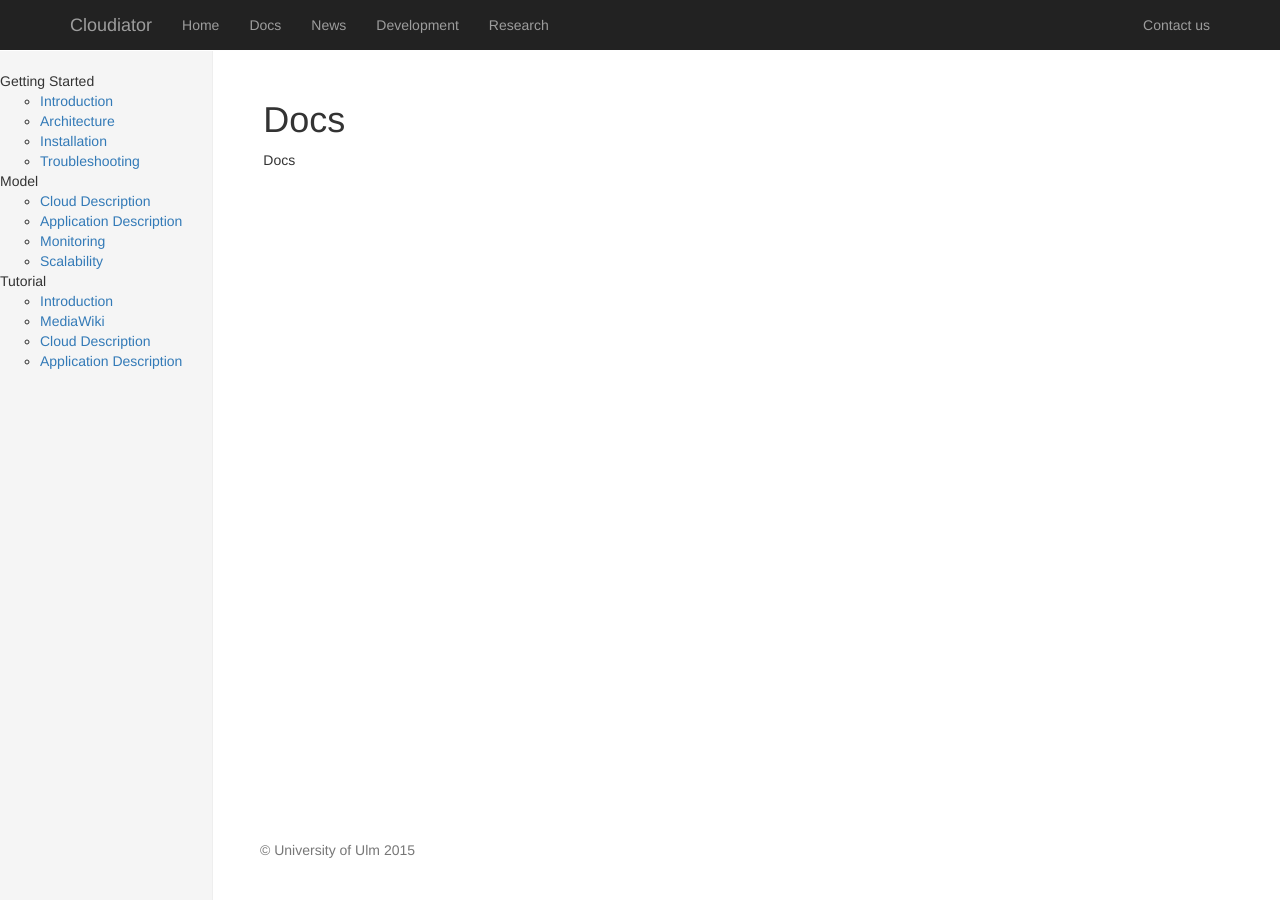
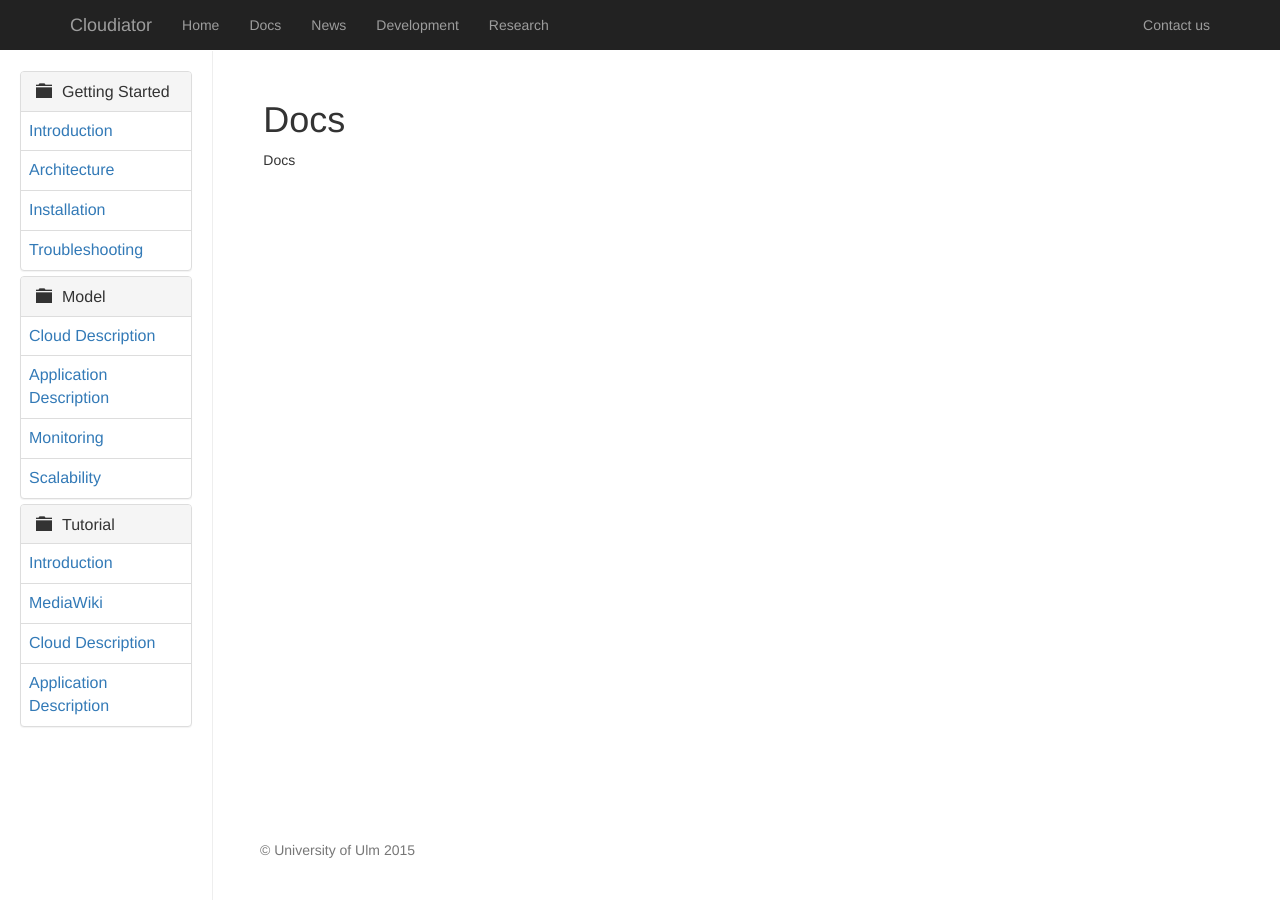
Before and after one commit to cloudiator/cloudiator.github.io, a Jekyll site: the page built from docs.md, in a window 1280 px wide. Built offline with Jekyll 4.4.1, drawn with Linux system fonts in a browser that asks for light colours.

Commit message:
Improved style for the docs sidebar

```diff
--- a/_includes/docs_ul.html
+++ b/_includes/docs_ul.html
@@ -1,14 +1,32 @@
-<ul class="nav nav-sidebar">
+<div class="panel-group" id="accordion">
+
     {% for section in site.data.docs %}
-    <li>
-        {{ section.title }}
-        <ul>
-            {% for item in section.docs %}
+    {% assign sectionIndex = forloop.index %}
+
+    <div class="panel panel-default">
+        <div class="panel-heading">
+            <h4 class="panel-title">
+                <a data-toggle="collapse" data-parent="#accordion"
+                   href="#collapse{{ sectionIndex }}"><span
+                        class="glyphicon glyphicon-folder-close">
+                            </span>{{ section.title }}</a>
+            </h4>
+        </div>
+        <!-- todo: find a way to assign in class to current section -->
+        <div id="collapse{{ sectionIndex }}" class="panel-collapse collapse in">
+            <table class="table">
+                {% for item in section.docs %}
                 {% assign item_url = item | prepend:"/docs/" | append:".html" %}
                 {% assign p = site.docs | where:"url", item_url | first %}
-                <li><a href="{{ site.url }}{{ p.url }}">{{ p.title }}</a></li>
-            {% endfor %}
-        </ul>
-    </li>
+                <tr>
+                    <td>
+                        <a href="{{ site.url }}{{ p.url }}">{{ p.title }}</a>
+                    </td>
+                </tr>
+                {% endfor %}
+            </table>
+        </div>
+    </div>
     {% endfor %}
-</ul>
+
+</div>
--- a/stylesheets/style.scss
+++ b/stylesheets/style.scss
@@ -68,6 +68,9 @@ html {
 /*
  * Sidebar
  */
+.sidebar .glyphicon {
+  margin-right:10px;
+}
 
 .sidebar {
   position: fixed;
@@ -79,26 +82,7 @@ html {
   padding: 20px;
   overflow-x: hidden;
   overflow-y: auto;
-  background-color: #f5f5f5;
   border-right: 1px solid #eee;
-}
-
-
-/* Sidebar navigation */
-.nav-sidebar {
-  margin-right: -21px; /* 20px padding + 1px border */
-  margin-bottom: 20px;
-  margin-left: -20px;
-}
-.nav-sidebar > li > a {
-  padding-right: 20px;
-  padding-left: 20px;
-}
-.nav-sidebar > .active > a,
-.nav-sidebar > .active > a:hover,
-.nav-sidebar > .active > a:focus {
-  color: #fff;
-  background-color: #428bca;
 }
 
 
```
